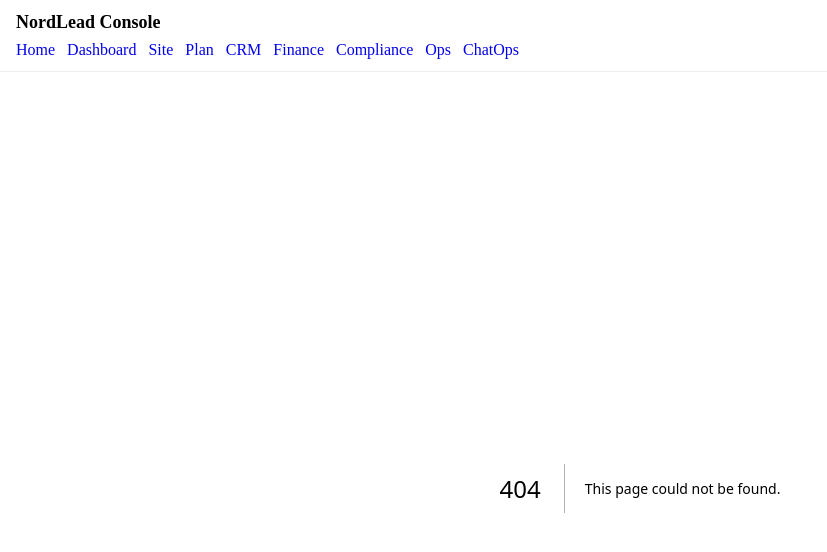
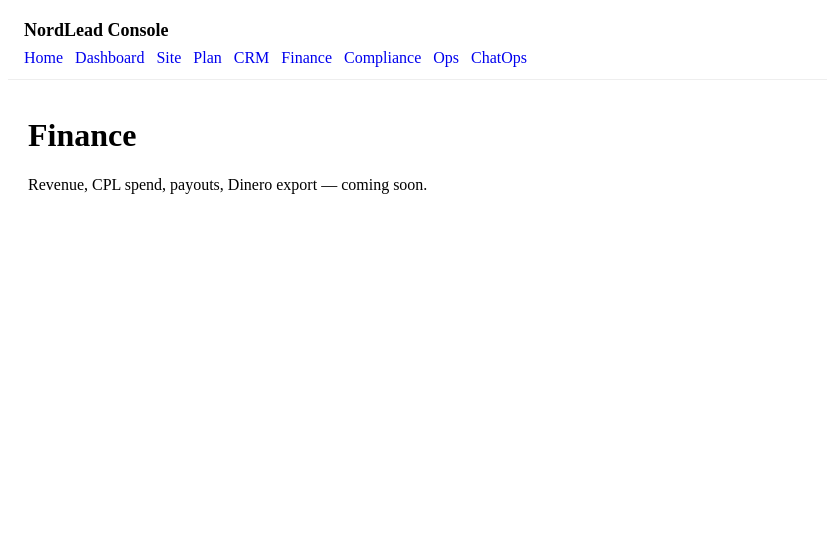
Before and after one commit to AndreasHartov/nordlead-console-nextjs, a Next.js app: page /finance in a window 1280 px wide. Before the commit this address had no page. Shown: the top 552 px of the page, without its empty margins (0-827 px from the left). Built offline with nearby package versions, Linux system fonts and the light colour scheme.

Commit message:
scaffold: finance page
scaffold: finance page

```diff
--- /dev/null
+++ b/app/finance/page.tsx
@@ -0,0 +1,8 @@
+export default function Page() {
+  return (
+    <div>
+      <h1>Finance</h1>
+      <p>Revenue, CPL spend, payouts, Dinero export — coming soon.</p>
+    </div>
+  );
+}
```
